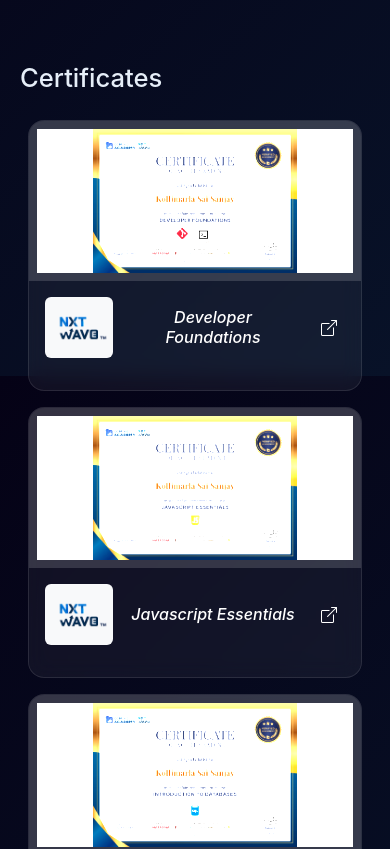
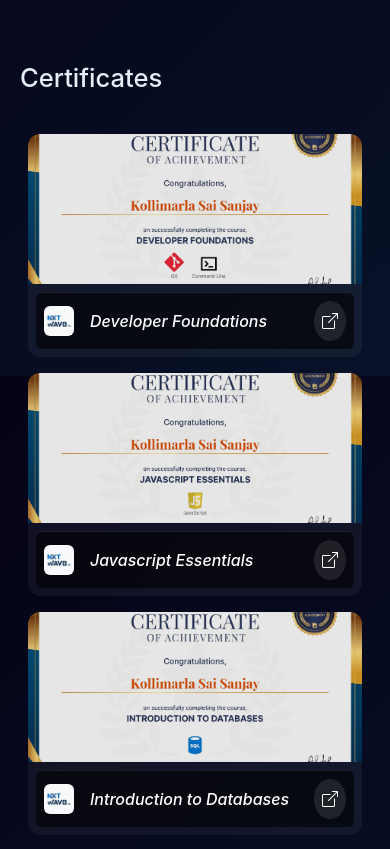
Before and after one commit to sanjay-kollimarla/my-portfolio, a React (Vite) app: page / in a window 390 px wide. Shown: the part 3000-3849 px from the top of the page. Built offline with nearby package versions, Linux system fonts and the light colour scheme; no server answers.

Commit message:
modal fix

```diff
--- a/src/components/Certificates/Certificate.css
+++ b/src/components/Certificates/Certificate.css
@@ -1,220 +1,226 @@
+/* =======================
+   Certificates Grid Layout
+   ======================= */
+
+.fade {
+  z-index: 1;
+  --bs-backdrop-zindex: 1 !important;
+}
 .certificates-grid {
   display: grid;
-  grid-template-columns: repeat(auto-fit, minmax(300px, 1fr));
+  grid-template-columns: repeat(auto-fit, minmax(280px, 1fr));
   gap: 2rem;
-  padding: 1rem;
+  margin-top: 2rem;
 }
 
 .certificate-card {
   background: rgba(255, 255, 255, 0.05);
-  border-radius: 16px;
-  backdrop-filter: blur(10px);
-  border: 1px solid rgba(255, 255, 255, 0.1);
+  border-radius: 12px;
   overflow: hidden;
   transition: transform 0.3s ease, box-shadow 0.3s ease;
   cursor: pointer;
-  padding-bottom: 1rem;
 }
 
 .certificate-card:hover {
   transform: translateY(-5px);
-  box-shadow: 0 10px 20px rgba(0, 0, 0, 0.2);
+  box-shadow: 0 10px 20px rgba(0, 0, 0, 0.4);
 }
 
 .certificate-image {
   width: 100%;
-  height: 200px;
-  aspect-ratio: 4/3;
+  height: 220px;
+  background: #111;
+  display: flex;
+  justify-content: center;
+  align-items: center;
   overflow: hidden;
-  position: relative;
-  background: rgba(255, 255, 255, 0.15);
-  padding: 0.5rem;
 }
 
 .certificate-image img {
   width: 100%;
   height: 100%;
-  object-fit: contain;
-  transition: transform 0.3s ease;
-  filter: brightness(1.4) contrast(1.1);
-  background: white;
+  object-fit: cover;
+  filter: brightness(0.9);
+  transition: filter 0.3s ease;
 }
 
 .certificate-card:hover .certificate-image img {
-  transform: scale(1.05);
+  filter: brightness(1);
 }
 
 .certificate-content {
-  padding: 1.5rem;
-  text-align: center;
+  background: rgba(0, 0, 0, 0.6);
+  border-top: 1px solid rgba(255, 255, 255, 0.1);
+  display: flex;
+  align-items: center;
+  justify-content: space-between;
+  gap: 1rem;
 }
 
 .certificate-content h3 {
-  margin: 0 0 1rem 0;
   font-size: 1.2rem;
-  color: var(--muted);
+  font-weight: 500;
+  color: #fff;
+  flex: 1;
 }
 
-.certificate-footer {
+.arrow-btn {
+  background: rgba(255, 255, 255, 0.1);
+  border: none;
+  border-radius: 50%;
+  padding: 0.5rem;
+  cursor: pointer;
+  transition: background 0.3s ease;
+}
+
+.arrow-btn:hover {
+  background: rgba(255, 255, 255, 0.3);
+}
+
+.company-logo {
+  height: 30px;
+  width: auto;
+  display: block;
+}
+
+
+/* =======================
+   Certificate Modal
+   ======================= */
+.certificate-modal .modal-dialog {
+  width: 92vw !important;
+  max-width: 92vw !important;
+  margin: 1.25rem auto;
+  display: flex;
+  align-items: center;
+  justify-content: center;
+}
+
+.certificate-modal .modal-content {
+  /* keep the modal wrapper transparent so the certificate image shows true colors */
+  width: 100%;
+  z-index: 10;
+  height: auto;
+  border-radius: 8px;
+  overflow: visible;
+  background: transparent;
+  border: none;
+  display: flex;
+  align-items: center;
+  justify-content: center;
+  padding: 0.5rem;
+}
+
+.certificate-modal .modal-header {
+  background: transparent !important;
+  border-bottom: none;
+  padding: 0.5rem 0.75rem;
+}
+
+.certificate-modal .modal-title {
+  color: #fff !important; /* title visible on dark overlay */
+  font-weight: 600;
+}
+
+.certificate-modal .modal-header .btn-close {
+  opacity: 1;
+  text-shadow: none;
+  background: rgba(255, 255, 255, 0.06);
+  border-radius: 50%;
+  padding: 0.4rem;
+  color: #fff;
+}
+
+.certificate-modal-image {
   display: flex;
   justify-content: center;
   align-items: center;
-  margin-top: 1rem;
-  border-top: 1px solid rgba(255, 255, 255, 0.1);
-
-}
-
-.company-logo {
-  height: 60px;
-  width: auto;
-  min-width: 60px;
-  object-fit: contain;
-  opacity: 1;
-  transition: transform 0.3s ease;
-  margin-left: 0.5rem;
-  filter: brightness(1.1);
-}
-
-.company-logo:hover {
-  transform: scale(1.05);
-}
-
-.arrow-btn {
-  background: transparent;
-  border: none;
-  color: var(--accent1);
-  padding: 0.5rem;
-  border-radius: 50%;
-  cursor: pointer;
-  transition: all 0.3s ease;
-  display: flex;
-  align-items: center;
-  justify-content: center;
-  position: relative;
-}
-
-.arrow-btn:hover {
-  background: rgba(255, 255, 255, 0.1);
-  transform: translateX(5px);
-}
-
-.arrow-btn:hover::before {
-  content: "View Certificate";
-  position: absolute;
-  right: calc(100% + 10px);
-  top: 50%;
-  transform: translateY(-50%);
-  background: rgba(0, 0, 0, 0.8);
-  color: white;
-  padding: 0.5rem 1rem;
-  border-radius: 4px;
-  font-size: 0.9rem;
-  white-space: nowrap;
-  pointer-events: none;
-  opacity: 1;
-  animation: fadeIn 0.2s ease;
-}
-
-@keyframes fadeIn {
-  from {
-    opacity: 0;
-    transform: translateY(-50%) translateX(10px);
-  }
-  to {
-    opacity: 1;
-    transform: translateY(-50%) translateX(0);
-  }
-}
-
-.arrow-btn svg {
-  width: 24px;
-  height: 24px;
-}
-
-/* Modal Styles */
-.certificate-modal .modal-dialog {
-  max-width: 95vw;
-  margin: 1rem auto;
-}
-
-.certificate-modal .modal-dialog {
-  position: relative;
-  z-index: 1050;
-}
-
-.certificate-modal .modal-content {
-  background: white;
-  border: none;
-  box-shadow: none;
-}
-
-.certificate-modal .modal-header {
-  background: white;
-  border-bottom: none;
-  padding: 1rem 1.5rem;
-}
-
-.certificate-modal .modal-header .btn-close {
-  color: white;
-  opacity: 1;
-  text-shadow: none;
-  background: rgba(255, 255, 255, 0.2);
-  border-radius: 50%;
-  padding: 0.5rem;
-}
-
-.certificate-modal-image {
-  width: 100%;
-  height: 90vh;
-  display: flex;
-  justify-content: center;
-  align-items: center;
-  background: transparent;
+  background: transparent; /* do not force white background */
   padding: 0;
 }
 
 .certificate-modal-image img {
-  max-width: 95%;
-  max-height: 95vh;
   width: auto;
+  max-width: 85vw; /* bigger on most screens */
   height: auto;
+  max-height: 90vh;
   object-fit: contain;
-  display: block;
-  filter: none;
-  box-shadow: none;
+  background: transparent; /* preserve certificate original colors */
+  filter: brightness(1.18) contrast(1.06) saturate(1.02) !important; /* boost visibility */
+  image-rendering: auto;
+  -webkit-filter: none !important;
+  /* box-shadow: 0 30px 80px rgba(0,0,0,0.65), 0 2px 8px rgba(0,0,0,0.4); */
+  border-radius: 6px;
 }
 
-/* Add overlay for blue background */
+/* Overlay fix */
 .modal.certificate-modal::before {
+  /* overlay: slightly darker to help certificate pop, but semi-transparent */
   content: '';
   position: fixed;
   top: 0;
   left: 0;
   right: 0;
   bottom: 0;
-  background: linear-gradient(45deg, #000428, #004e92);
-  opacity: 0.95;
+  /* background: rgba(0, 0, 0, 0.58); */
   z-index: 1040;
 }
 
-/* Responsive adjustments */
+/* Larger-screen tweaks so certificate appears very prominent */
+@media (min-width: 1200px) {
+  .certificate-modal .modal-dialog {
+    max-width: 78vw !important;
+  }
+  .certificate-modal-image img {
+    max-width: 72vw;
+    max-height: 86vh;
+  }
+}
+
+@media (min-width: 1600px) {
+  .certificate-modal .modal-dialog {
+    max-width: 68vw !important;
+  }
+  .certificate-modal-image img {
+    max-width: 58vw;
+    max-height: 84vh;
+  }
+}
+
+
+/* =======================
+   Responsive adjustments
+   ======================= */
 @media (max-width: 768px) {
   .certificates-grid {
-    grid-template-columns: repeat(auto-fit, minmax(250px, 1fr));
-    gap: 1.5rem;
+    grid-template-columns: repeat(auto-fit, minmax(220px, 1fr));
+    gap: 1.2rem;
     padding: 0.5rem;
   }
 
   .certificate-image {
-    height: 200px;
-  }
-
-  .certificate-content {
-    padding: 1rem;
+    height: 180px;
   }
 
   .certificate-content h3 {
     font-size: 1.1rem;
+  }
+
+  /* Modal fullscreen-like */
+  .certificate-modal .modal-dialog {
+    width: 100% !important;
+    max-width: 100% !important;
+    margin: 0;
+    height: 100%;
+  }
+
+  .certificate-modal .modal-content {
+    height: 100%;
+    border-radius: 0;
+  }
+
+  .certificate-modal-image img {
+    max-height: 90vh;
   }
 }
 
@@ -225,15 +231,10 @@
   }
 
   .certificate-image {
-    height: 160px;
+    height: 150px;
   }
 
   .certificate-content h3 {
     font-size: 1rem;
   }
-
-  .view-btn {
-    padding: 0.6rem 1.2rem;
-    font-size: 0.8rem;
-  }
 }
```
Also changed, not shown: src/components/Certificates/Certificates.jsx (+19 -5 lines).
